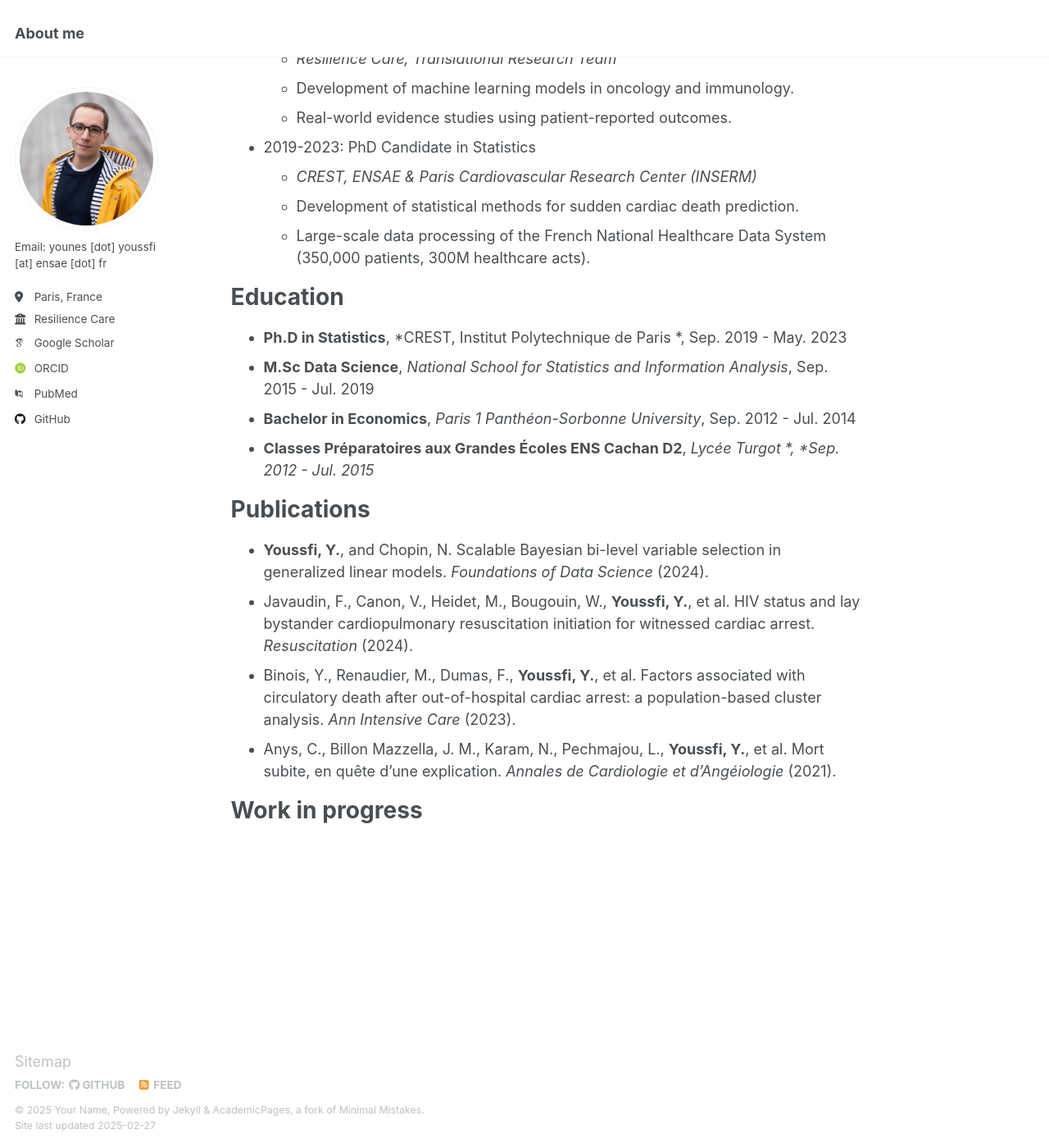
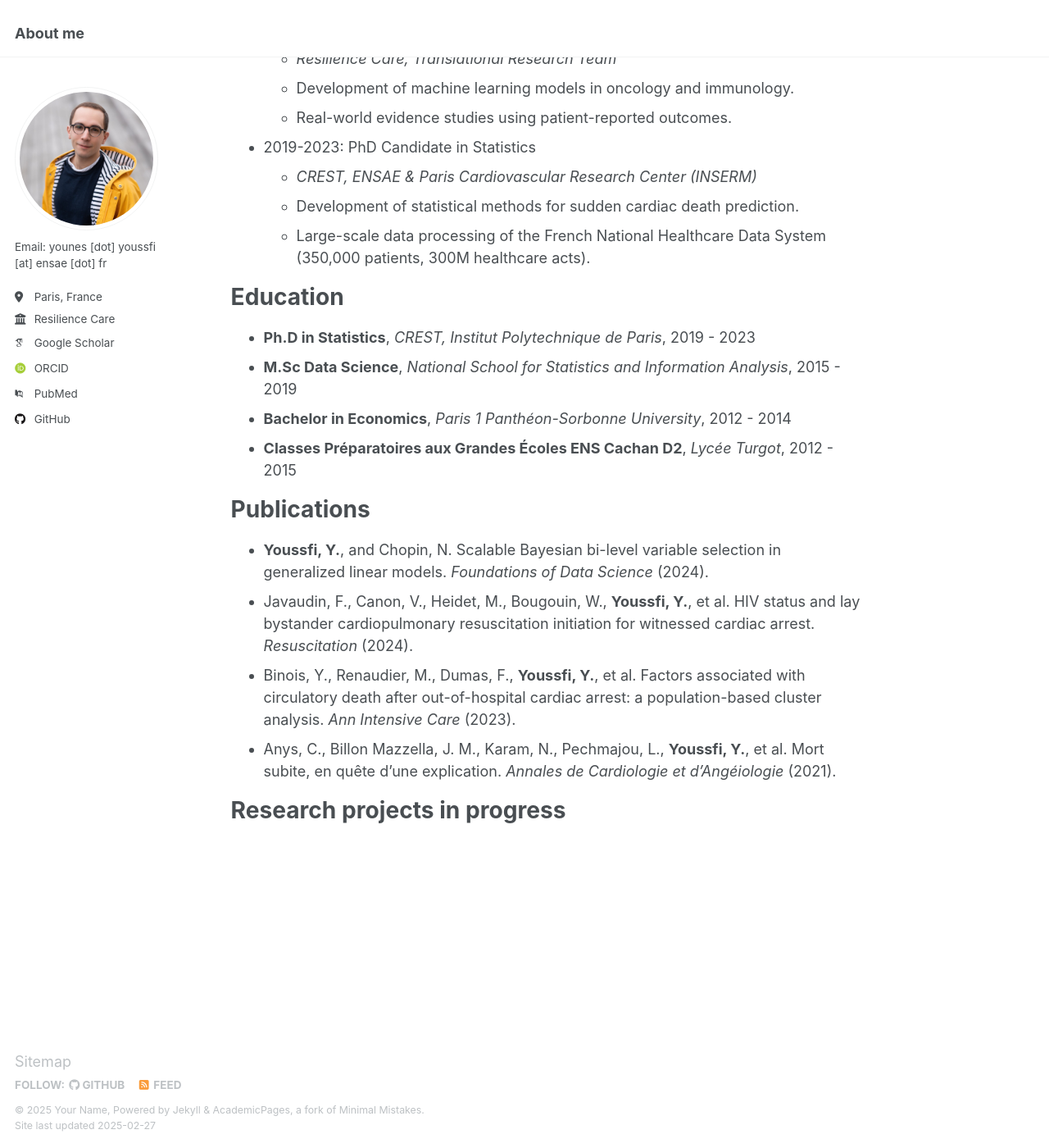
Before and after one commit to youyoussfi/youyoussfi.github.io, a Jekyll site: the page built from _pages/about.md, in a window 1280 px wide and 1400 px high, scrolled down 437 px. Shown: the whole window at 82% size. Built offline with Jekyll 4.4.1, drawn with Linux system fonts in a browser that asks for light colours; some web fonts are replaced.

Commit message:
Update about.md

```diff
--- a/_pages/about.md
+++ b/_pages/about.md
@@ -28,10 +28,10 @@ Work experience
 
 Education
 ======
-* **Ph.D in Statistics**,  *CREST, Institut Polytechnique de Paris *, Sep. 2019 - May. 2023
-* **M.Sc Data Science**,  *National School for Statistics and Information Analysis*, Sep. 2015 - Jul. 2019
-* **Bachelor in Economics**,  *Paris 1 Panthéon-Sorbonne University*, Sep. 2012 - Jul. 2014
-* **Classes Préparatoires aux Grandes Écoles ENS Cachan D2**, *Lycée Turgot *, *Sep. 2012 - Jul. 2015*
+* **Ph.D in Statistics**,  *CREST, Institut Polytechnique de Paris*, 2019 - 2023
+* **M.Sc Data Science**,  *National School for Statistics and Information Analysis*, 2015 - 2019
+* **Bachelor in Economics**,  *Paris 1 Panthéon-Sorbonne University*, 2012 - 2014
+* **Classes Préparatoires aux Grandes Écoles ENS Cachan D2**, *Lycée Turgot*, 2012 - 2015
 
 
 Publications
@@ -42,5 +42,5 @@ Publications
 - Anys, C., Billon Mazzella, J. M., Karam, N., Pechmajou, L., **Youssfi, Y.**, et al. Mort subite, en quête d’une explication. *Annales de Cardiologie et d'Angéiologie* (2021).
 
 
-Work in progress
+Research projects in progress
 ======
```
